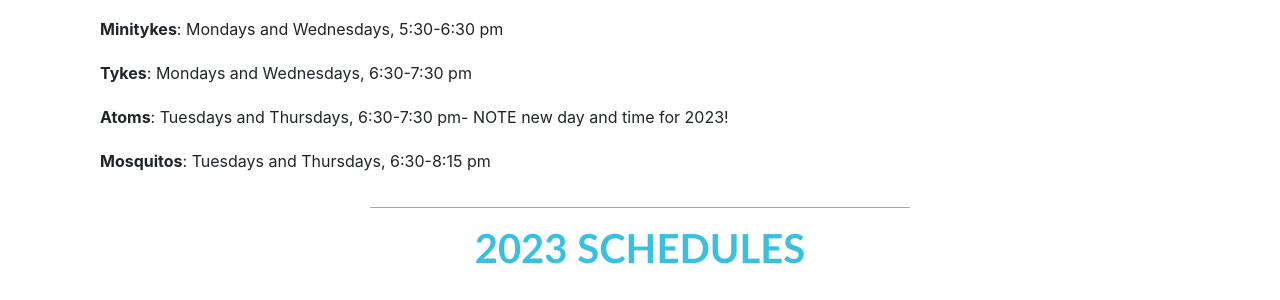
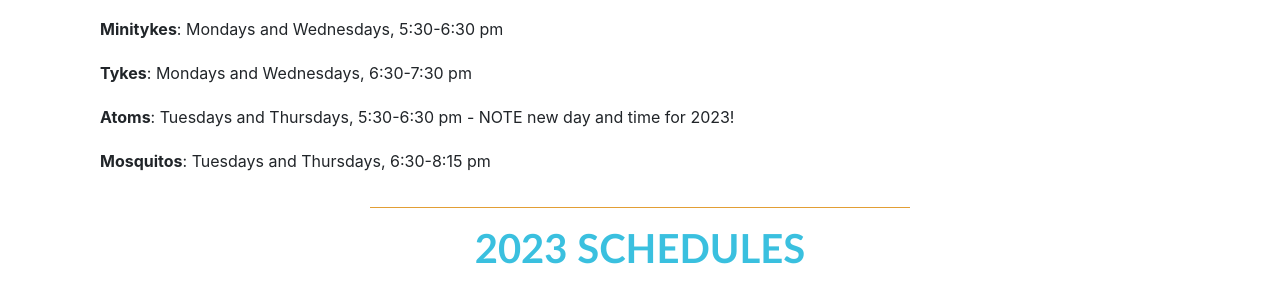
Before and after one commit to canterbury-soccer/website, a Jekyll site: the page built from schedule.md, in a window 1280 px wide and 1334 px high. Shown: the part 569-869 px from the top of the window. Built offline with Jekyll 4.4.1, drawn with Linux system fonts in a browser that asks for light colours; some web fonts are replaced.

Commit message:
Update sitetext.yml
Fix atoms timing

```diff
--- a/_data/sitetext.yml
+++ b/_data/sitetext.yml
@@ -197,7 +197,7 @@ divisions:
     url: assets/pdf/schedule_2022_tykes.pdf
     img: assets/img/saurus_tykes.png
   - title: "Atoms"
-    schedule: "Tuesdays and Thursdays, 6:30-7:30 pm- NOTE new day and time for 2023!"
+    schedule: "Tuesdays and Thursdays, 5:30-6:30 pm - NOTE new day and time for 2023!"
     tagline: "A little quirky and the life of the game!"
     years: "born 2013-2014"
     url: assets/pdf/schedule_2022_atoms.pdf
```
